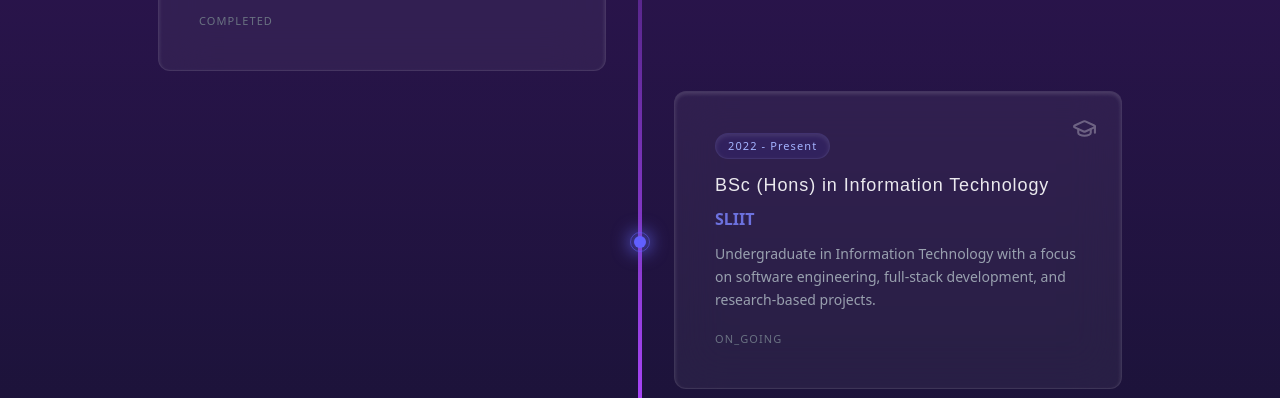
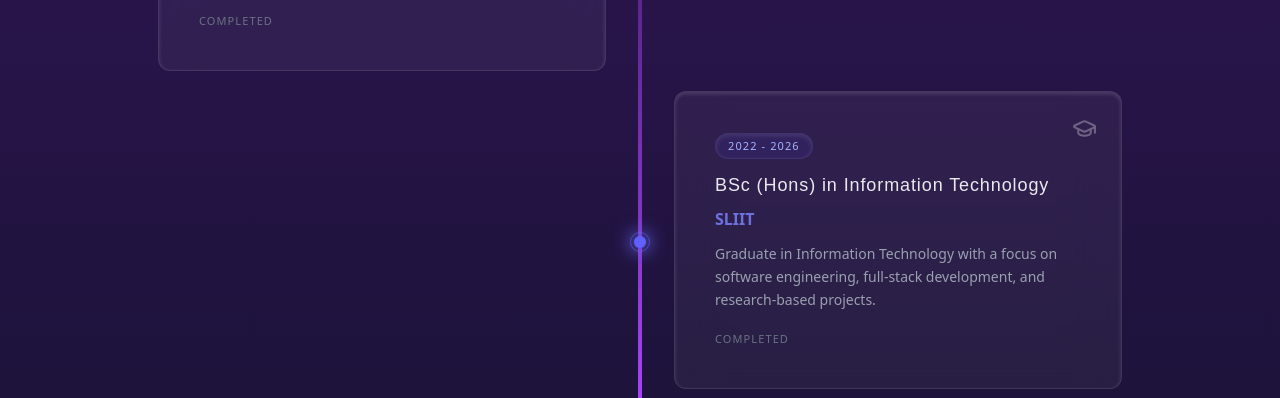
Before and after one commit to A-Himaa/My-Portfolio, a React (Vite) app: page / in a window 1280 px wide. Shown: the part 2000-2398 px from the top of the page. Built offline with nearby package versions, Linux system fonts and the light colour scheme; a web font is replaced by a local one.

Commit message:
Update education details in AboutMe component

```diff
--- a/src/components/AboutMe.jsx
+++ b/src/components/AboutMe.jsx
@@ -15,10 +15,10 @@ export default function About(){
     },
     {
       title : "BSc (Hons) in Information Technology",
-      period: "2022 - Present",
+      period: "2022 - 2026",
       location: "SLIIT",
-      desc: "Undergraduate in Information Technology with a focus on software engineering, full-stack development, and research-based projects.",
-      status: "ON_GOING",
+      desc: "Graduate in Information Technology with a focus on software engineering, full-stack development, and research-based projects.",
+      status: "COMPLETED",
       type: "education"
     },
     {
```
